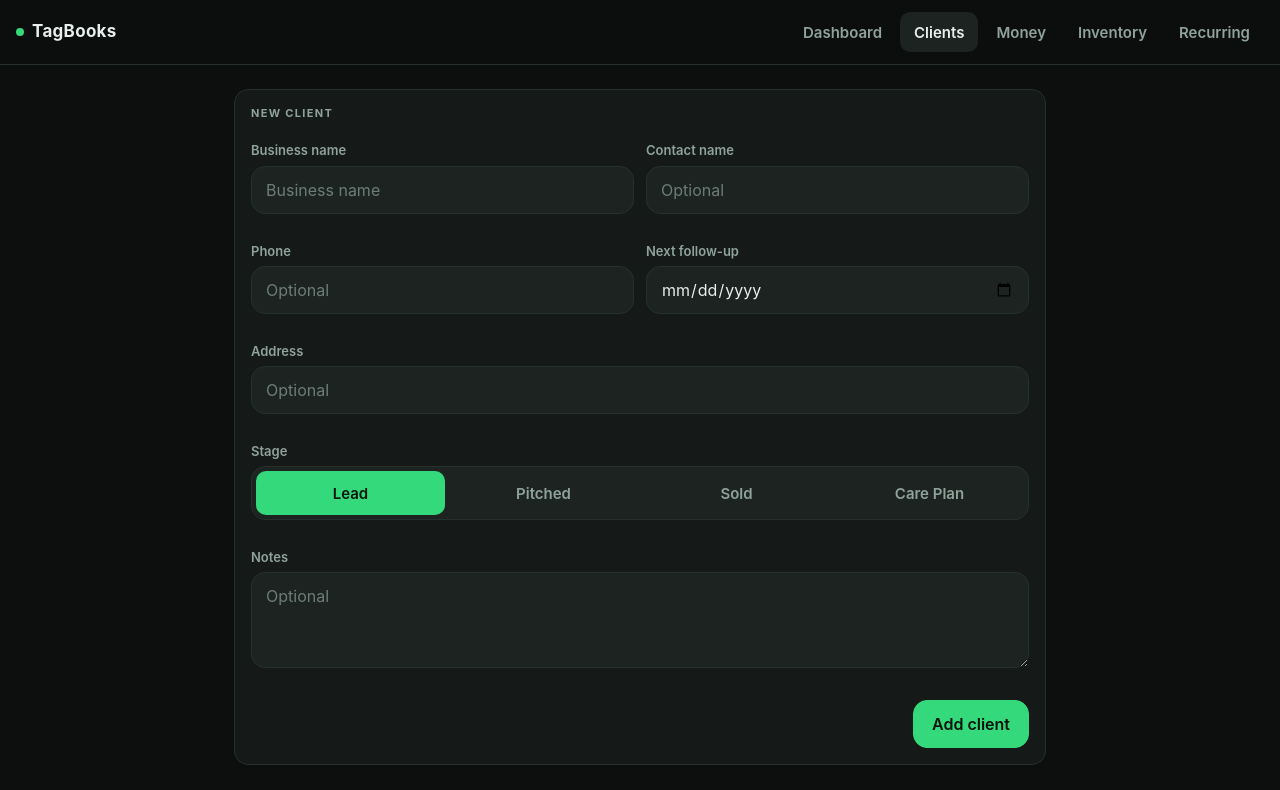
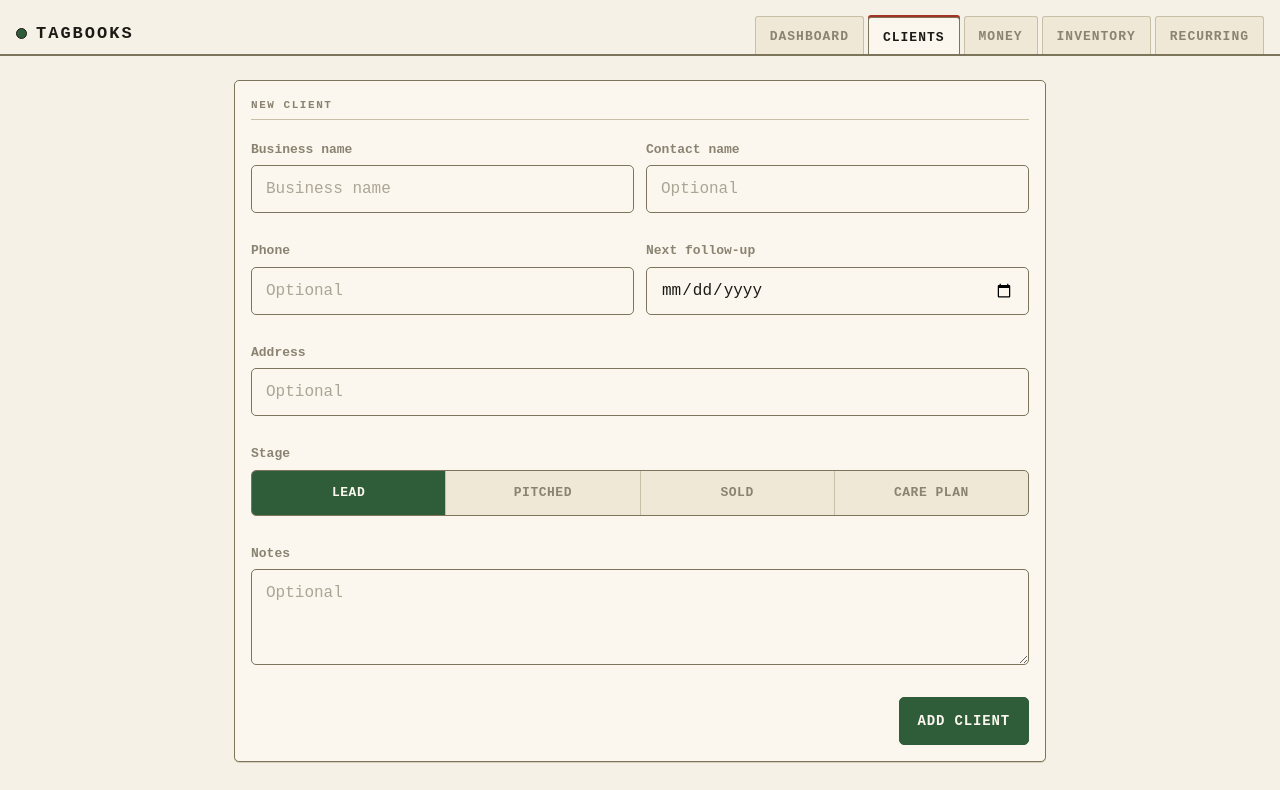
Before and after one commit to jackbonke12-star/tagbooks, a Next.js app: page /clients in a window 1280 px wide. Shown: the top 790 px of the page. Built offline with nearby package versions, Linux system fonts and the light colour scheme; no server answers; the database is empty.

Commit message:
Reskin to paper ledger aesthetic (warm paper, typewriter type, stamp chips, ruled lines)
Co-Authored-By: Claude Fable 5 <noreply@anthropic.com>

```diff
--- a/app/clients/clients.css
+++ b/app/clients/clients.css
@@ -8,8 +8,8 @@
 
 /* Error line (shared shape with money / dashboard). */
 .form-error {
-  background: var(--red-dim);
-  border: 1px solid var(--red);
+  background: rgba(163, 51, 34, 0.08);
+  border-left: 3px solid var(--red);
   color: var(--red);
   border-radius: var(--radius);
   padding: 10px 14px;
@@ -125,41 +125,39 @@
   font-size: 14px;
 }
 
-/* ---------- Stage chips ---------- */
+/* ---------- Stage chips (rubber stamps) ---------- */
 .chip {
   display: inline-flex;
   align-items: center;
   align-self: flex-start;
-  padding: 2px 10px;
-  border-radius: 999px;
-  font-size: 12px;
+  padding: 2px 9px;
+  border-radius: 3px;
+  font-size: 11px;
   font-weight: 700;
-  letter-spacing: 0.02em;
-  border: 1px solid var(--line);
-  background: var(--panel2);
+  letter-spacing: 0.06em;
+  text-transform: uppercase;
+  border: 2px solid currentColor;
+  background: transparent;
   color: var(--muted);
+  transform: rotate(-3deg);
 }
 
 .chip-lead {
   color: var(--muted);
-  background: var(--panel2);
-  border-color: var(--line);
+  transform: rotate(2deg);
 }
 
 .chip-pitched {
-  color: var(--ink);
-  background: rgba(143, 163, 155, 0.14);
-  border-color: var(--muted);
+  color: var(--rule-strong);
 }
 
 .chip-sold {
   color: var(--green);
-  background: rgba(52, 217, 123, 0.12);
-  border-color: var(--green-dim);
 }
 
 .chip-care_plan {
-  color: #06140c;
   background: var(--green);
   border-color: var(--green);
+  color: var(--panel);
+  transform: rotate(1deg);
 }
--- a/app/globals.css
+++ b/app/globals.css
@@ -1,15 +1,21 @@
 :root {
-  --bg: #0c0f0e;
-  --panel: #151a18;
-  --panel2: #1c2320;
-  --line: #26302c;
-  --ink: #e8efec;
-  --muted: #8fa39b;
-  --green: #34d97b;
-  --green-dim: #1d6b42;
-  --red: #ff5d5d;
-  --red-dim: #7a2e2e;
-  --radius: 14px;
+  /* Paper ledger palette. Token NAMES preserved; values remapped to paper. */
+  --bg: #f6f1e7;        /* warm paper */
+  --panel: #fbf7ee;     /* lighter paper card */
+  --panel2: #efe8d7;    /* tinted paper (inputs, fills) */
+  --line: #c9bfa6;      /* faint ink rule */
+  --ink: #1c1a15;       /* near-black ink */
+  --muted: #8a8371;     /* faded ink */
+  --green: #2f5d3a;     /* deep stamp green */
+  --green-dim: #4a7d55; /* softer green ink */
+  --red: #a33322;       /* accounting red */
+  --red-dim: #c9a89a;   /* faded red rule */
+  --radius: 5px;        /* crisp paper corners */
+
+  /* Paper-only helpers (do not replace any existing token). */
+  --rule-strong: #7d745c;
+  --mono: "Courier Prime", "Courier New", "DejaVu Sans Mono", "Nimbus Mono PS",
+    ui-monospace, monospace;
 }
 
 * {
@@ -25,10 +31,22 @@ body {
 body {
   background: var(--bg);
   color: var(--ink);
-  font-family: -apple-system, BlinkMacSystemFont, "Segoe UI", Roboto, Helvetica,
-    Arial, sans-serif, "Apple Color Emoji", "Segoe UI Emoji";
+  font-family: var(--mono);
   -webkit-font-smoothing: antialiased;
-  line-height: 1.4;
+  line-height: 1.5;
+}
+
+/* Numbers read as ledger figures everywhere. */
+.big-num,
+.entry-amount,
+.rec-amount,
+.followup-date,
+.client-followup,
+.month-nav-label,
+.goal-caption,
+.settle-line,
+.month-totals {
+  font-variant-numeric: tabular-nums;
 }
 
 a {
@@ -81,6 +99,7 @@ button {
   border-radius: 50%;
   background: var(--green);
   vertical-align: middle;
+  border: 1px solid var(--ink);
 }
 
 /* ---------- Top nav ---------- */
@@ -90,28 +109,30 @@ button {
   top: 0;
   z-index: 20;
   display: flex;
-  align-items: center;
+  align-items: flex-end;
   gap: 12px;
-  padding: 12px 16px;
-  background: rgba(12, 15, 14, 0.9);
-  backdrop-filter: blur(10px);
-  border-bottom: 1px solid var(--line);
+  padding: 14px 16px 0;
+  background: var(--bg);
+  border-bottom: 2px solid var(--rule-strong);
 }
 
 .topnav-brand {
   font-weight: 700;
-  letter-spacing: 0.3px;
+  letter-spacing: 2px;
+  text-transform: uppercase;
   font-size: 17px;
+  padding-bottom: 8px;
 }
 
 .topnav-brand::before {
   content: "";
   display: inline-block;
-  width: 8px;
-  height: 8px;
-  margin-right: 8px;
+  width: 9px;
+  height: 9px;
+  margin-right: 9px;
   border-radius: 50%;
   background: var(--green);
+  border: 1px solid var(--ink);
   vertical-align: middle;
 }
 
@@ -129,16 +150,24 @@ button {
   display: none;
 }
 
+/* Ledger index tabs: bordered paper tabs that sit on the rule. */
 .topnav-link {
   display: inline-flex;
   align-items: center;
   min-height: 40px;
   padding: 0 14px;
-  border-radius: 10px;
+  border: 1px solid var(--line);
+  border-bottom: none;
+  border-radius: 3px 3px 0 0;
+  background: var(--panel2);
   color: var(--muted);
-  font-weight: 600;
-  font-size: 15px;
+  font-weight: 700;
+  font-size: 13px;
+  letter-spacing: 1px;
+  text-transform: uppercase;
   white-space: nowrap;
+  position: relative;
+  top: 2px;
 }
 
 /* On phones, keep brand + Sign out on row one and let the links wrap to a
@@ -146,43 +175,60 @@ button {
 @media (max-width: 560px) {
   .topnav {
     flex-wrap: wrap;
+    align-items: center;
     gap: 8px 8px;
-    padding: 10px 12px;
+    padding: 10px 12px 0;
   }
   .topnav-brand {
     margin-right: auto;
+    padding-bottom: 0;
     order: 0;
   }
   .topnav-signout {
     order: 1;
     flex-shrink: 0;
+    align-self: center;
+    margin-bottom: 0;
   }
+  /* Row two: full-width scrollable strip of index tabs. */
   .topnav-links {
     order: 2;
     flex-basis: 100%;
     margin-left: 0;
-    gap: 6px;
+    gap: 4px;
+    padding-top: 8px;
   }
   .topnav-link {
     padding: 0 12px;
-    font-size: 14px;
+    font-size: 12px;
+    top: 1px;
+  }
+  .topnav-link.on {
+    top: 1px;
   }
 }
 
 .topnav-link.on {
   color: var(--ink);
-  background: var(--panel2);
+  background: var(--panel);
+  border-color: var(--rule-strong);
+  box-shadow: 0 -2px 0 var(--red);
+  top: 3px;
 }
 
 .topnav-signout {
   min-height: 40px;
+  align-self: center;
+  margin-bottom: 6px;
   padding: 0 12px;
-  border-radius: 10px;
+  border-radius: 3px;
   background: transparent;
-  border: 1px solid var(--line);
-  color: var(--muted);
-  font-weight: 600;
-  font-size: 14px;
+  border: 1px solid var(--rule-strong);
+  color: var(--ink);
+  font-weight: 700;
+  font-size: 12px;
+  letter-spacing: 1px;
+  text-transform: uppercase;
   cursor: pointer;
 }
 
@@ -194,19 +240,22 @@ button {
 
 .card {
   background: var(--panel);
-  border: 1px solid var(--line);
+  border: 1px solid var(--rule-strong);
   border-radius: var(--radius);
   padding: 16px;
   margin-bottom: 14px;
+  box-shadow: 0 1px 0 #d8cfbb;
 }
 
 .card-label {
   font-size: 11px;
   font-weight: 700;
-  letter-spacing: 0.12em;
+  letter-spacing: 0.14em;
   text-transform: uppercase;
   color: var(--muted);
   margin-bottom: 6px;
+  padding-bottom: 5px;
+  border-bottom: 1px solid var(--line);
 }
 
 .big-num {
@@ -240,11 +289,14 @@ button {
   min-height: 48px;
   padding: 0 18px;
   border-radius: var(--radius);
-  border: 1px solid transparent;
+  border: 1px solid var(--rule-strong);
   background: var(--panel2);
   color: var(--ink);
-  font-size: 16px;
-  font-weight: 600;
+  font-family: var(--mono);
+  font-size: 14px;
+  font-weight: 700;
+  letter-spacing: 0.06em;
+  text-transform: uppercase;
   cursor: pointer;
   transition: transform 0.05s ease, opacity 0.15s ease;
 }
@@ -258,16 +310,17 @@ button {
   cursor: default;
 }
 
+/* Green stamp button: inked fill, paper-light text. */
 .btn-primary {
   background: var(--green);
-  color: #06140c;
+  color: var(--panel);
   border-color: var(--green);
 }
 
 .btn-danger {
   background: transparent;
   color: var(--red);
-  border-color: var(--red-dim);
+  border-color: var(--red);
 }
 
 .btn-ghost {
@@ -297,12 +350,12 @@ button {
   width: 100%;
   min-height: 48px;
   padding: 12px 14px;
-  background: var(--panel2);
-  border: 1px solid var(--line);
+  background: var(--panel);
+  border: 1px solid var(--rule-strong);
   border-radius: var(--radius);
   color: var(--ink);
   font-size: 16px;
-  font-family: inherit;
+  font-family: var(--mono);
   outline: none;
   transition: border-color 0.15s ease, box-shadow 0.15s ease;
 }
@@ -329,8 +382,9 @@ button {
 .input:focus,
 .select:focus,
 .textarea:focus {
-  border-color: var(--green);
-  box-shadow: 0 0 0 3px rgba(52, 217, 123, 0.2);
+  border-color: var(--ink);
+  background: #fffdf7;
+  box-shadow: inset 0 -2px 0 var(--ink);
 }
 
 .input::placeholder,
@@ -365,11 +419,12 @@ button {
 
 .seg {
   display: flex;
-  gap: 4px;
-  padding: 4px;
+  gap: 0;
+  padding: 0;
   background: var(--panel2);
-  border: 1px solid var(--line);
+  border: 1px solid var(--rule-strong);
   border-radius: var(--radius);
+  overflow: hidden;
 }
 
 .seg button {
@@ -377,18 +432,26 @@ button {
   min-height: 44px;
   padding: 0 12px;
   border: none;
-  border-radius: 10px;
+  border-left: 1px solid var(--line);
+  border-radius: 0;
   background: transparent;
   color: var(--muted);
-  font-size: 15px;
-  font-weight: 600;
+  font-family: var(--mono);
+  font-size: 13px;
+  font-weight: 700;
+  letter-spacing: 0.04em;
+  text-transform: uppercase;
   cursor: pointer;
   transition: background 0.15s ease, color 0.15s ease;
 }
 
+.seg button:first-child {
+  border-left: none;
+}
+
 .seg button.on {
   background: var(--green);
-  color: #06140c;
+  color: var(--panel);
 }
 
 /* ---------- Transaction list ---------- */
@@ -410,25 +473,36 @@ button {
 
 .goal-hero {
   background: var(--panel);
-  border: 1px solid var(--line);
+  border: 1px solid var(--rule-strong);
   border-radius: var(--radius);
   padding: 20px;
   margin-bottom: 14px;
+  box-shadow: 0 1px 0 #d8cfbb;
 }
 
+/* Ruled meter: crisp inked frame with a faint tick down the middle. */
 .goal-track {
   width: 100%;
   height: 28px;
-  border-radius: 999px;
+  border-radius: 3px;
   background: var(--panel2);
-  border: 1px solid var(--line);
+  border: 1px solid var(--rule-strong);
   overflow: hidden;
+  background-image: repeating-linear-gradient(
+    90deg,
+    transparent 0,
+    transparent calc(10% - 1px),
+    rgba(125, 116, 92, 0.35) calc(10% - 1px),
+    rgba(125, 116, 92, 0.35) 10%
+  );
 }
 
+/* Confident green ink fill. */
 .goal-fill {
   height: 100%;
-  border-radius: 999px;
-  background: linear-gradient(180deg, #4ce78d 0%, var(--green) 55%, var(--green-dim) 100%);
+  border-radius: 2px 0 0 2px;
+  background: var(--green);
+  border-right: 2px solid var(--ink);
   transition: width 0.4s ease;
 }
 
@@ -450,19 +524,14 @@ button {
   align-items: center;
   justify-content: center;
   padding: 24px;
-  background: radial-gradient(
-      120% 80% at 50% 0%,
-      rgba(52, 217, 123, 0.08) 0%,
-      transparent 60%
-    ),
-    var(--bg);
+  background: var(--bg);
 }
 
 .login-box {
   width: 100%;
   max-width: 380px;
   background: var(--panel);
-  border: 1px solid var(--line);
+  border: 1px solid var(--rule-strong);
   border-radius: var(--radius);
   padding: 28px 24px;
 }
@@ -481,6 +550,7 @@ button {
   margin-right: 10px;
   border-radius: 50%;
   background: var(--green);
+  border: 1px solid var(--ink);
   vertical-align: middle;
 }
 
@@ -498,9 +568,9 @@ button {
 .login-error {
   margin-bottom: 14px;
   padding: 10px 12px;
-  border-radius: 10px;
-  background: rgba(255, 93, 93, 0.1);
-  border: 1px solid var(--red-dim);
+  border-radius: var(--radius);
+  background: rgba(163, 51, 34, 0.08);
+  border-left: 3px solid var(--red);
   color: var(--red);
   font-size: 14px;
 }
--- a/app/money/money.css
+++ b/app/money/money.css
@@ -8,8 +8,8 @@
 
 /* Error line (shared shape with dashboard). */
 .form-error {
-  background: var(--red-dim);
-  border: 1px solid var(--red);
+  background: rgba(163, 51, 34, 0.08);
+  border-left: 3px solid var(--red);
   color: var(--red);
   border-radius: var(--radius);
   padding: 10px 14px;
```
Also changed, not shown: app/dashboard.css (+21 -22 lines), app/inventory/inventory.css (+18 -20 lines), app/recurring/recurring.css (+4 -3 lines).
